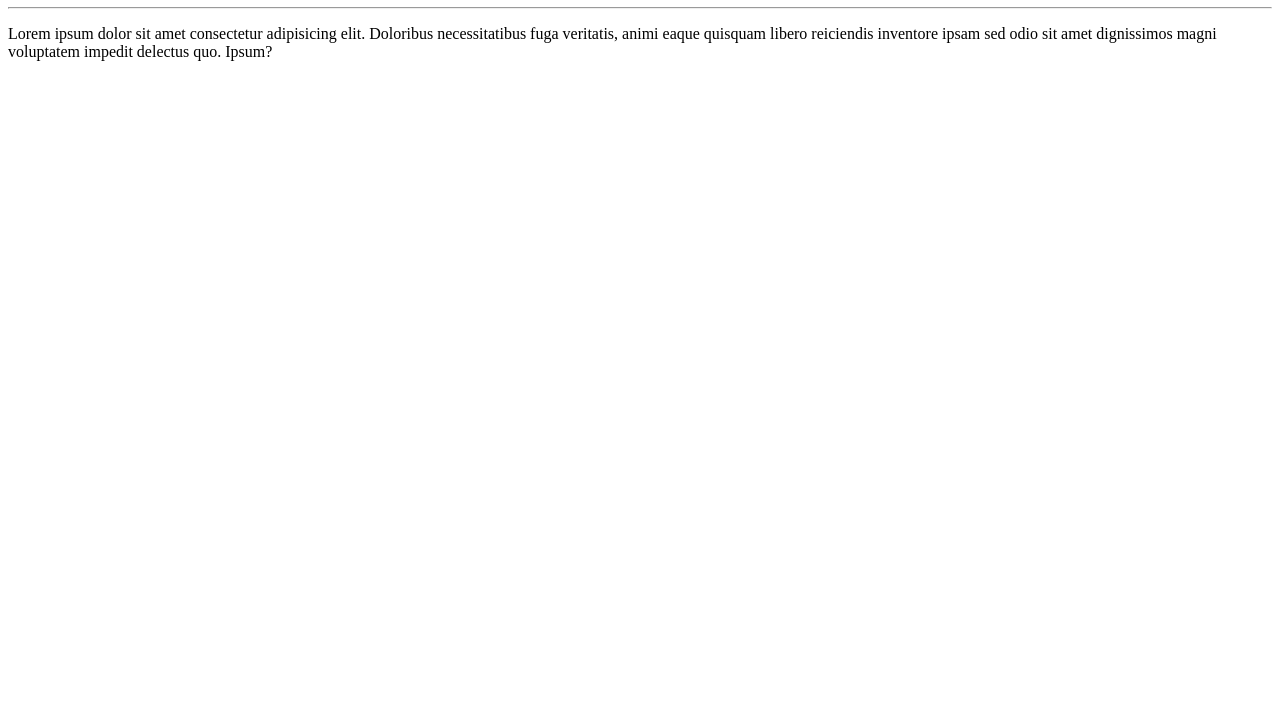
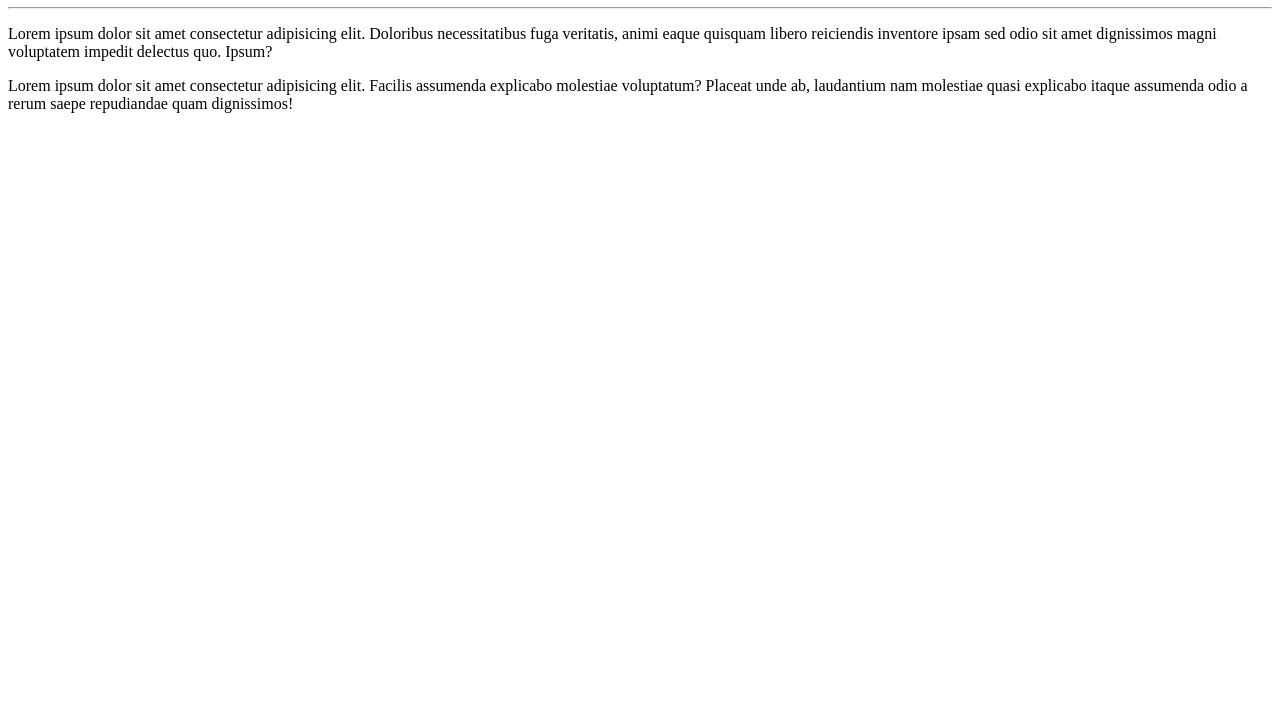
Before and after one commit to ValmirSGama/OlaMundo, a plain HTML site: page site-exemplo/index.html in a window 1280 px wide. Shown: the part 73-800 px from the top of the page. Drawn offline with Linux system fonts and the light colour scheme.

Commit message:
Adicionei um paragrafo

```diff
--- a/site-exemplo/index.html
+++ b/site-exemplo/index.html
@@ -9,6 +9,6 @@
 <body>
     <h1>Olá, Mundo!</h1>
     <hr>
-    <p>Lorem ipsum dolor sit amet consectetur adipisicing elit. Doloribus necessitatibus fuga veritatis, animi eaque quisquam libero reiciendis inventore ipsam sed odio sit amet dignissimos magni voluptatem impedit delectus quo. Ipsum?</p>
+    <p>Lorem ipsum dolor sit amet consectetur adipisicing elit. Doloribus necessitatibus fuga veritatis, animi eaque quisquam libero reiciendis inventore ipsam sed odio sit amet dignissimos magni voluptatem impedit delectus quo. Ipsum?</p><p>Lorem ipsum dolor sit amet consectetur adipisicing elit. Facilis assumenda explicabo molestiae voluptatum? Placeat unde ab, laudantium nam molestiae quasi explicabo itaque assumenda odio a rerum saepe repudiandae quam dignissimos!</p>
 </body>
 </html>
```
